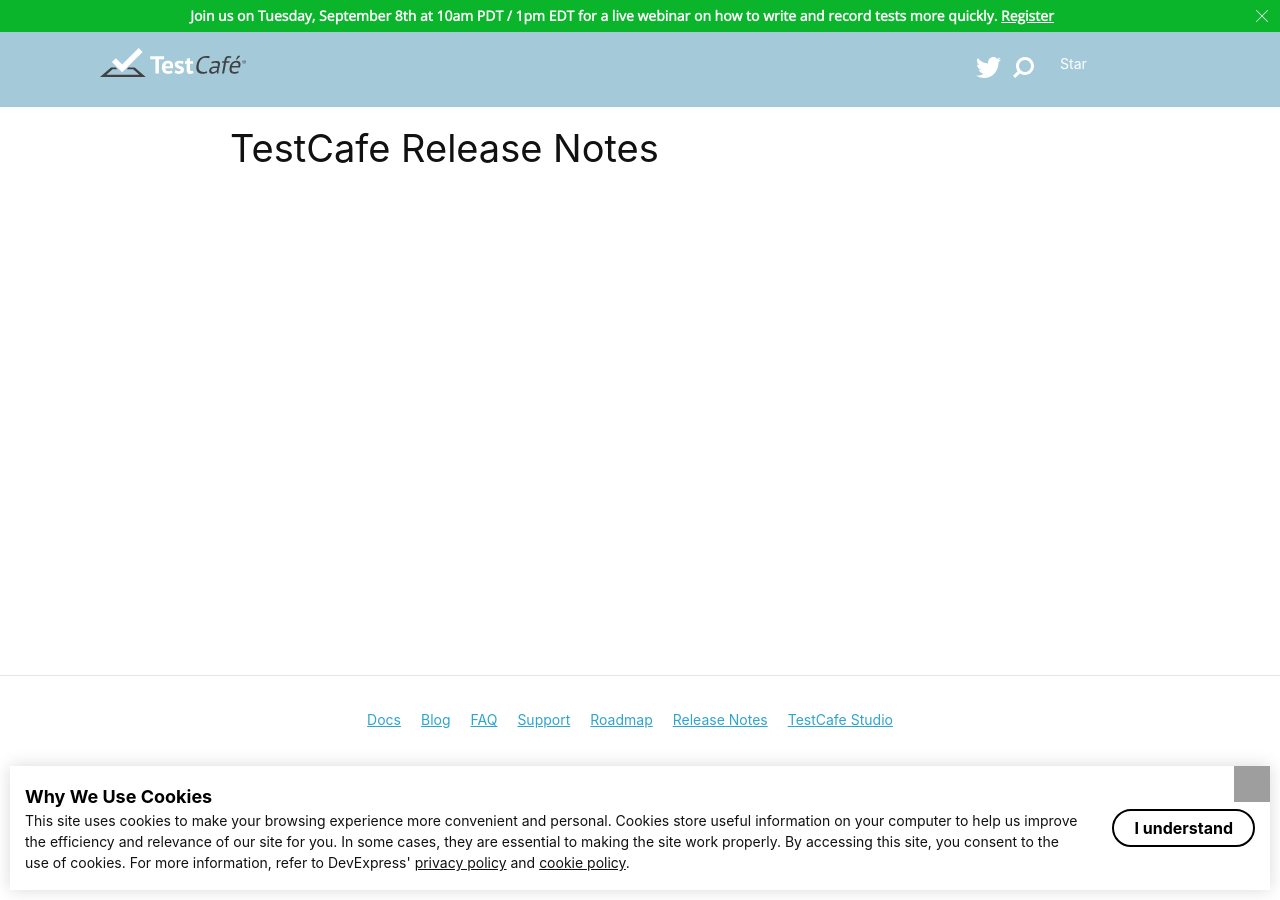
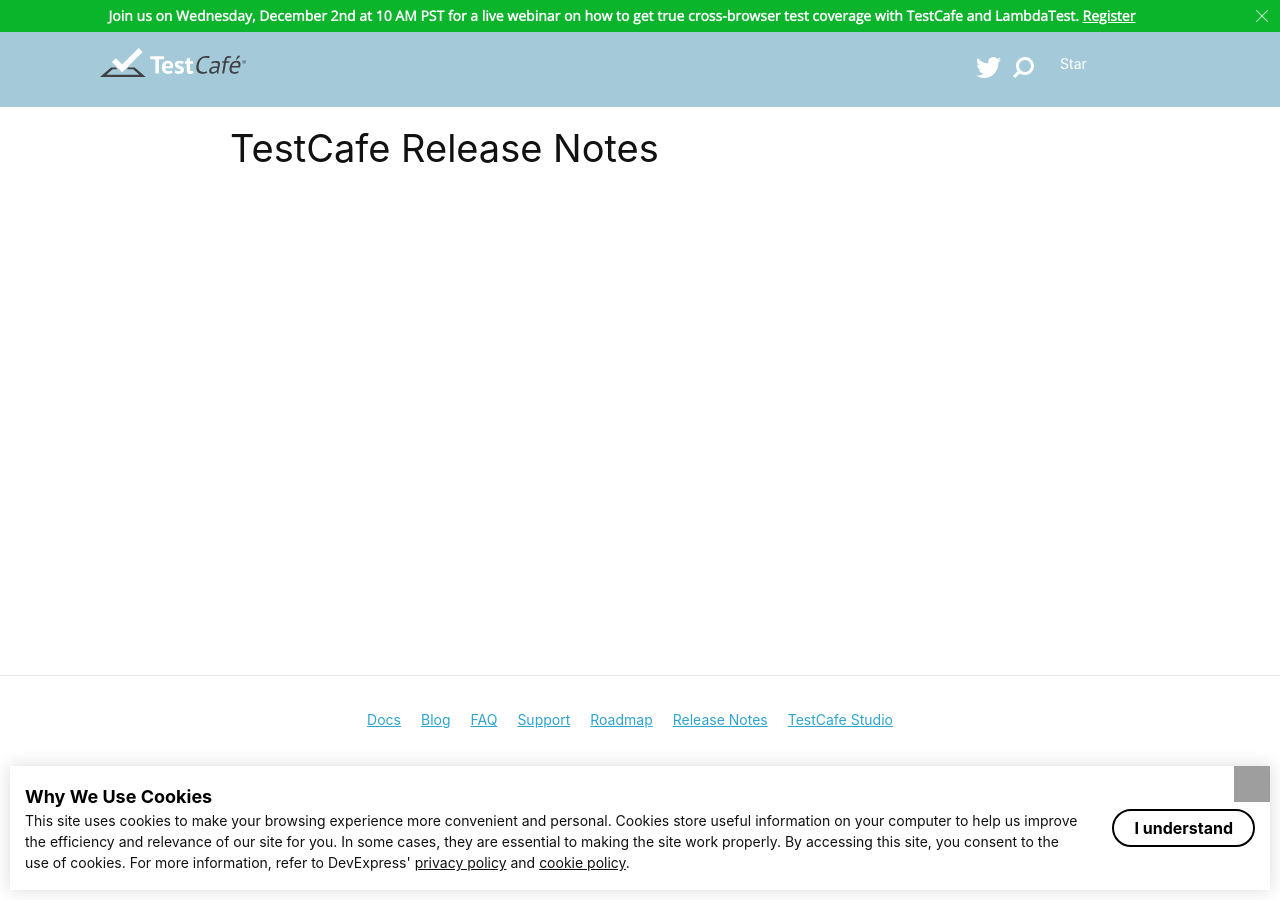
Before and after one commit to DevExpress/testcafe-gh-page-assets, a Jekyll site: the page built from src/release-notes/index.html, in a window 1280 px wide. Built offline with Jekyll 4.4.1, drawn with Linux system fonts in a browser that asks for light colours; Markdown is read by kramdown in place of the engine named in the settings; comment, search, counter and statistics services are not loaded; a style sheet for code colours, icons or effects is not loaded; grey boxes are pictures that could not be loaded.

Commit message:
Update the banner text

```diff
--- a/src/_includes/header.html
+++ b/src/_includes/header.html
@@ -1,6 +1,6 @@
 <div class="survey-banner hidden">
     <div class="survey-banner-message">
-        <span class="desktop-text">Join us on Tuesday, September 8th at 10am PDT / 1pm EDT for a live webinar on how to write and record tests more quickly. </span><span class="mobile-text">Join us on September 8th for a live webinar.</span> <a href="https://dxpr.es/2CN5god" target="_blank"><span>Register</span></a>
+        <span class="desktop-text">Join us on Wednesday, December 2nd at 10 AM PST for a live webinar on how to get true cross-browser test coverage with TestCafe and LambdaTest. </span><span class="mobile-text">Join us on December 2nd for a live webinar.</span> <a href="https://www.lambdatest.com/webinar/how-to-get-true-cross-browser-test-coverage-with-testCafe-and-lambdatest-webinar" target="_blank"><span>Register</span></a>
     </div>
   <div class="survey-banner-close-button"></div>
 </div>
```
